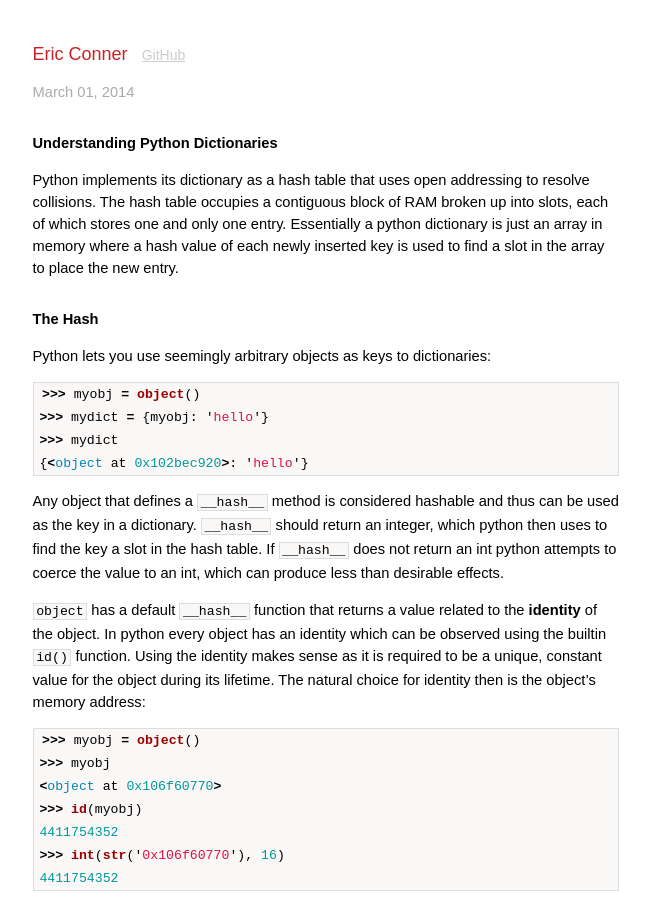
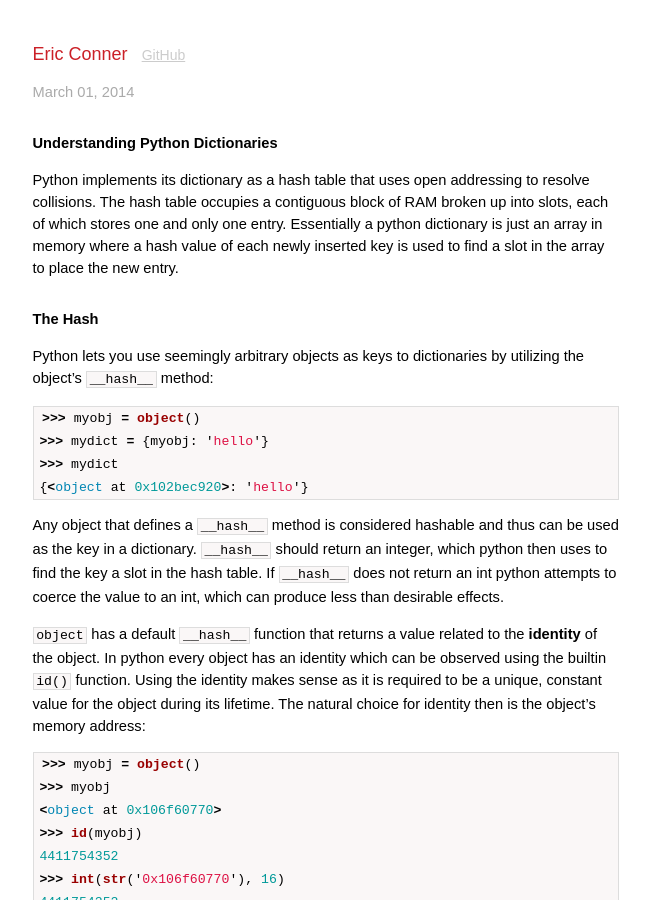
Before and after one commit to econner/econner.github.com, a Jekyll site: the page built from _posts/2014-03-01-understanding_python_dictionaries.md, in a window 1280 px wide and 900 px high. Shown: the whole window, without its empty margins (314-964 px from the left). Built offline with Jekyll 4.4.1, drawn with Linux system fonts in a browser that asks for light colours; Markdown is read by kramdown in place of the engine named in the settings; comment, search, counter and statistics services are not loaded.

Commit message:
Minor detail change.

```diff
--- a/_posts/2014-03-01-understanding_python_dictionaries.md
+++ b/_posts/2014-03-01-understanding_python_dictionaries.md
@@ -24,7 +24,8 @@ used to find a slot in the array to place the new entry.
 
 <h2 class="sectionTitle">The Hash</h2>
 
-Python lets you use seemingly arbitrary objects as keys to dictionaries:
+Python lets you use seemingly arbitrary objects as keys to dictionaries by
+utilizing the object's ``__hash__`` method:
 
 {% highlight python %}
 >>> myobj = object()
```
